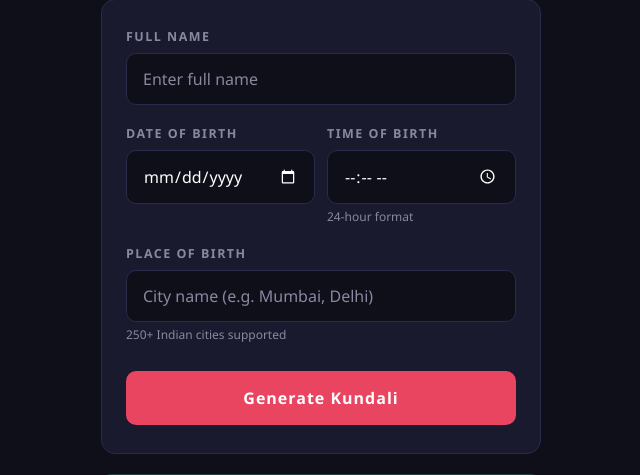
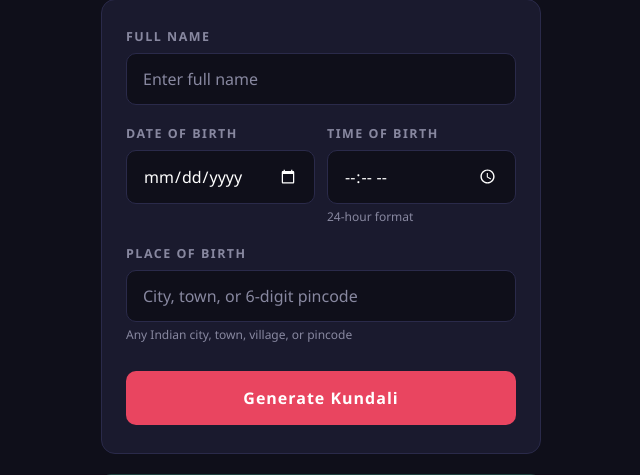
Before and after one commit to apsingh-git/vedic-kundali, a Flask app: page / in a window 1280 px wide. Shown: the part 149-624 px from the top of the page, without its empty margins (319-959 px from the left). Run offline with Flask 3, Linux system fonts and the light colour scheme; parts of the project's set-up code (start-up, migrations or seed data) failed here and were passed over.

Commit message:
Add geopy geocoding: supports any Indian town, village, or pincode
Falls back to OpenStreetMap Nominatim when city not in local DB.
Handles 6-digit pincodes. Graceful error handling on timeout.

Co-Authored-By: Claude Opus 4.6 (1M context) <noreply@anthropic.com>

```diff
--- a/app.py
+++ b/app.py
@@ -10,10 +10,15 @@ import html as html_lib
 from collections import defaultdict
 from flask import Flask, render_template, request, abort, make_response
 
+from geopy.geocoders import Nominatim
+from geopy.exc import GeocoderTimedOut, GeocoderServiceError
+
 from calculator import calculate_chart
 from yogas import identify_all_yogas
 from html_report import generate_html_report
 from constants import CITY_DB
+
+_geocoder = Nominatim(user_agent='vedic-kundali', timeout=5)
 
 app = Flask(__name__)
 
@@ -111,16 +116,31 @@ def generate():
         return render_template('index.html', errors=['Invalid time. Use the time picker.'],
                                name=name, date=date_str, time=time_str, city=city_raw)
 
-    # Lookup city (exact match first, then partial)
+    # Lookup city: 1) local DB exact, 2) local DB partial, 3) geocode via OpenStreetMap
     coords = CITY_DB.get(city)
     if not coords:
         matches = [k for k in CITY_DB if city in k or k in city]
         if matches:
             coords = CITY_DB[matches[0]]
-        else:
-            return render_template('index.html',
-                                   errors=[f'City not found. Try a major Indian city name (e.g. Mumbai, Delhi, Pune).'],
-                                   name=name, date=date_str, time=time_str, city=city_raw)
+
+    if not coords:
+        # Fallback: geocode via Nominatim (handles any town, village, or pincode)
+        try:
+            query = city_raw
+            if query.isdigit() and len(query) == 6:
+                query = f'{query}, India'  # Indian pincode
+            elif not any(c.isdigit() for c in query):
+                query = f'{query}, India'  # Add India context for better results
+            location = _geocoder.geocode(query)
+            if location:
+                coords = (location.latitude, location.longitude)
+        except (GeocoderTimedOut, GeocoderServiceError):
+            pass
+
+    if not coords:
+        return render_template('index.html',
+                               errors=['Place not found. Try a city name, town, or 6-digit Indian pincode.'],
+                               name=name, date=date_str, time=time_str, city=city_raw)
 
     lat, lon = coords
 
--- a/requirements.txt
+++ b/requirements.txt
@@ -4,3 +4,4 @@ pyswisseph==2.10.3.2
 matplotlib==3.9.4
 timezonefinder==5.2.0
 pytz==2024.2
+geopy==2.4.1
--- a/templates/index.html
+++ b/templates/index.html
@@ -235,8 +235,8 @@
 
     <div class="field">
       <label>Place of Birth</label>
-      <input type="text" name="city" placeholder="City name (e.g. Mumbai, Delhi)" value="{{ city or '' }}" required autocomplete="off">
-      <div class="field-hint">250+ Indian cities supported</div>
+      <input type="text" name="city" placeholder="City, town, or 6-digit pincode" value="{{ city or '' }}" required autocomplete="off">
+      <div class="field-hint">Any Indian city, town, village, or pincode</div>
     </div>
 
     <button type="submit" class="btn" id="submitBtn">
```
